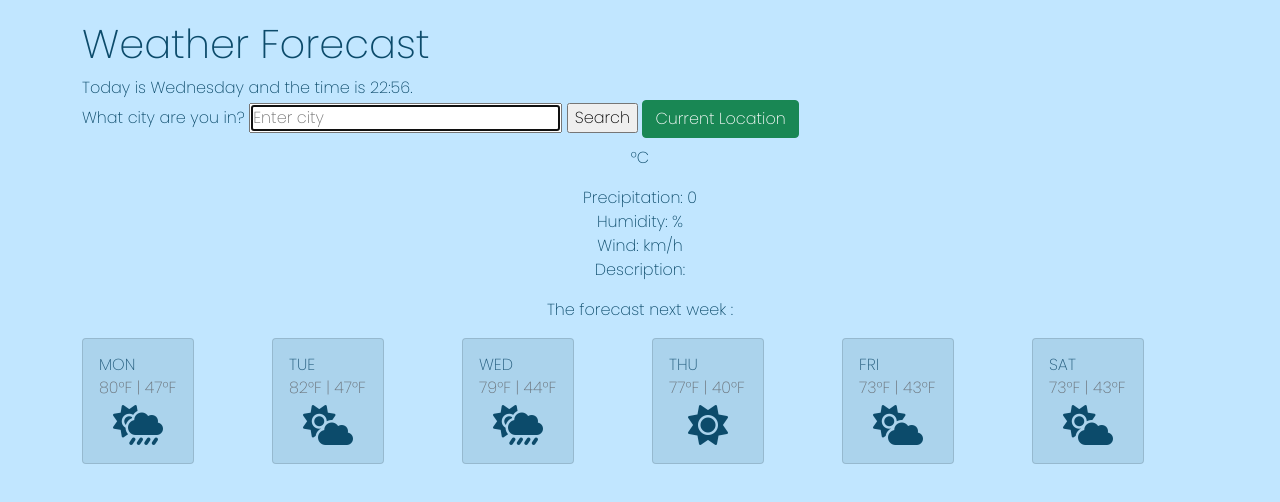
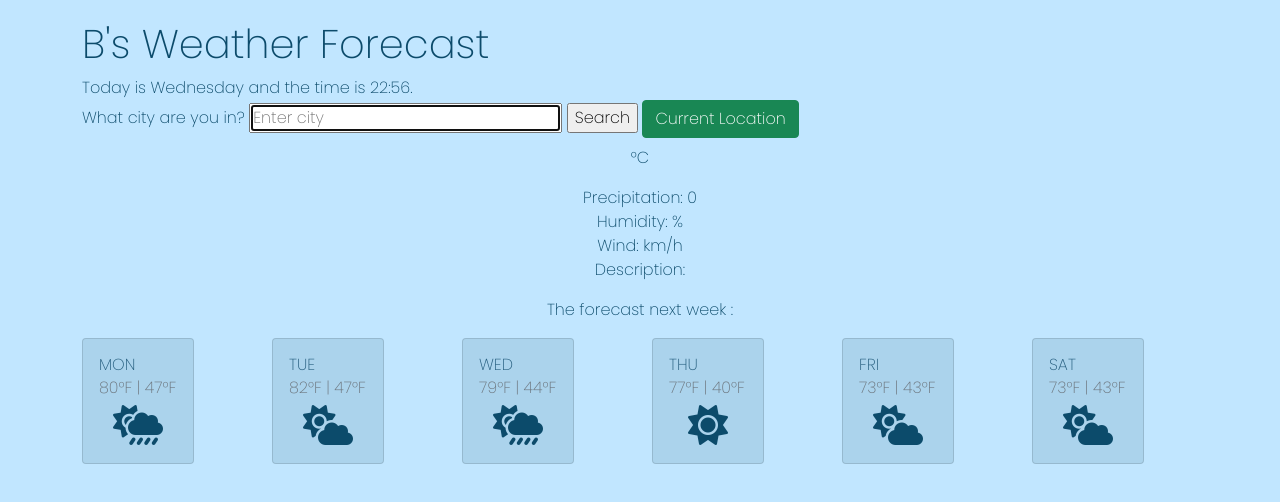
Before and after one commit to breenabeckett/my-weather-app, a website built with Parcel: page index.html in a window 1280 px wide. Built offline with nearby package versions, Linux system fonts and the light colour scheme; no server answers.

Commit message:
Changed name to B's

```diff
--- a/index.html
+++ b/index.html
@@ -28,7 +28,7 @@
   <body>
     <div class="container">
 
-      <h1>Weather Forecast</h1>
+      <h1>B's Weather Forecast</h1>
        <div id="date">Date</div>
     <form
       class="search-form"
```
